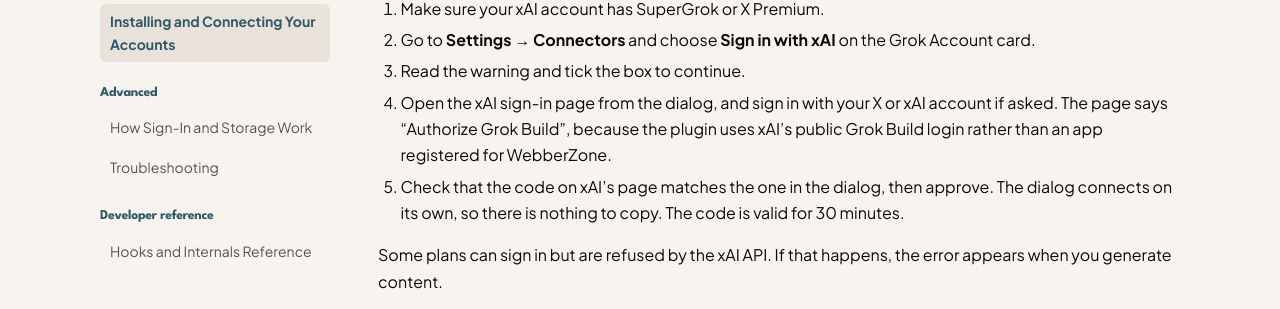
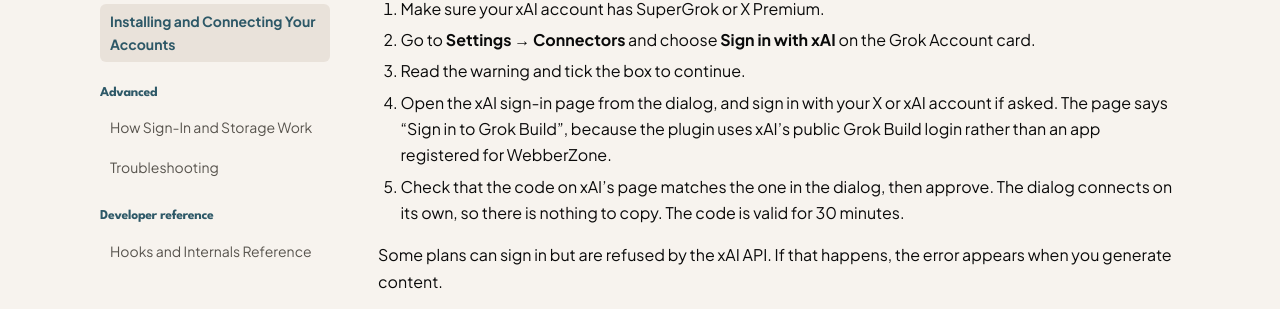
Before and after one commit to WebberZone/webberzone-ai-account-connector, a Jekyll site: the page built from docs/01-aac-getting-started/installing-and-connecting.md, in a window 1280 px wide and 900 px high, scrolled down 1392 px. Shown: the part 168-477 px from the top of the window. Built offline with Jekyll 4.4.1, drawn with Linux system fonts in a browser that asks for light colours.

Commit message:
Show the Grok sign-in code and hide the paste field
The device-code stage was not in the built script, so the dialog still asked for a pasted code. Show the code and a waiting message instead, and match xAI's page title, Sign in to Grok Build.

```diff
--- a/docs/01-aac-getting-started/installing-and-connecting.md
+++ b/docs/01-aac-getting-started/installing-and-connecting.md
@@ -54,7 +54,7 @@ The sign-in is valid for up to 15 minutes. The ChatGPT connector supports text g
 1. Make sure your xAI account has SuperGrok or X Premium.
 2. Go to **Settings → Connectors** and choose **Sign in with xAI** on the Grok Account card.
 3. Read the warning and tick the box to continue.
-4. Open the xAI sign-in page from the dialog, and sign in with your X or xAI account if asked. The page says "Authorize Grok Build", because the plugin uses xAI's public Grok Build login rather than an app registered for WebberZone.
+4. Open the xAI sign-in page from the dialog, and sign in with your X or xAI account if asked. The page says "Sign in to Grok Build", because the plugin uses xAI's public Grok Build login rather than an app registered for WebberZone.
 5. Check that the code on xAI's page matches the one in the dialog, then approve. The dialog connects on its own, so there is nothing to copy. The code is valid for 30 minutes.
 
 Some plans can sign in but are refused by the xAI API. If that happens, the error appears when you generate content.
```
Also changed, not shown: assets/js/connectors.js (+12 -0 lines), docs/02-aac-advanced/how-sign-in-works.md (+1 -1 lines), assets/js/connectors.min.js, 1 other file.
